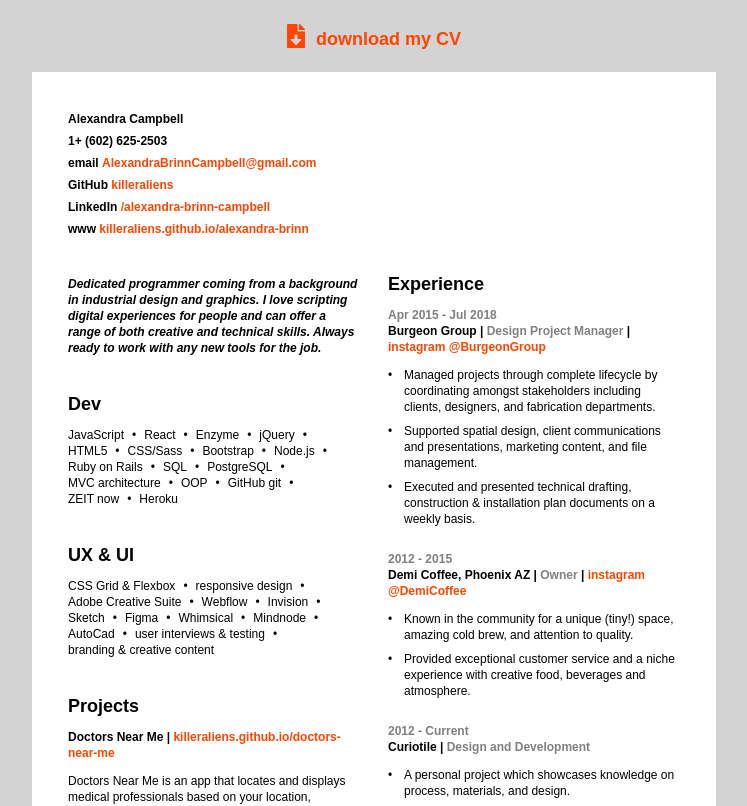
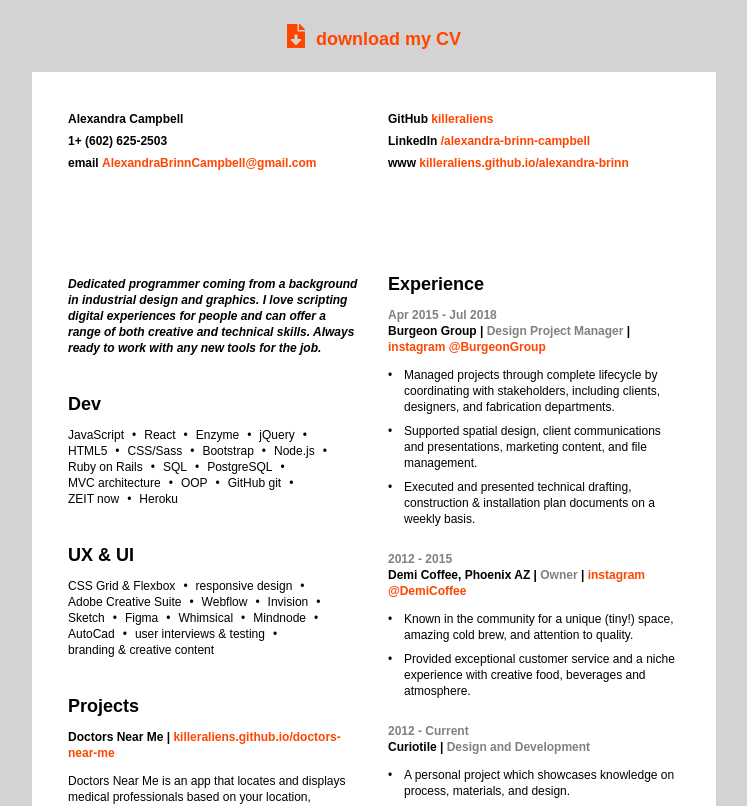
Before and after one commit to killeraliens/abc-cv, a React (Create React App) app: page / in a window 1280 px wide. Shown: the top 806 px of the page, without its empty margins (266-1013 px from the left). Built offline with nearby package versions, Linux system fonts and the light colour scheme.

Commit message:
minor changes before cleanup

```diff
--- a/src/App.js
+++ b/src/App.js
@@ -28,7 +28,9 @@ function App() {
 
             <div className="contact-lft">
               <section>
-                <ul className="contact-ul" style={{marginTop: 0}}>
+              {/*<h1 style={{marginTop: 0}}>Alexandra Campbell</h1>*/}
+
+             <ul className="contact-ul" style={{marginTop: 0}}>
                   <li><b>Alexandra Campbell</b></li>
                   <li><b>{store.contact.phone}</b></li>
                   <li>
@@ -36,6 +38,36 @@ function App() {
                     {' '}
                     <a href={store.contact.email.href} aria-label="link to email" >{store.contact.email.label}</a>
                   </li>
+
+                </ul>
+              </section>
+            </div>
+            <div className="contact-rt">
+              <section>
+                {/*<ul className="contact-ul" style={{marginTop: 0}}>
+                  <li style={{textAlign: 'right'}}>
+                    <a href={store.contact.github.href} aria-label="link to my Github">
+                      <FontAwesomeIcon icon={faGithubSquare}></FontAwesomeIcon>
+                    </a>
+                    {'  '}
+                    <a href={store.contact.linkedin.href} aria-label="link to my LinkedIn">
+                      <FontAwesomeIcon icon={faLinkedin}></FontAwesomeIcon>
+                    </a>
+                    {'  '}
+                    <a href={store.contact.email.href} aria-label="link to my Email">
+                      <FontAwesomeIcon icon={faEnvelope}></FontAwesomeIcon>
+                    </a>
+                    {'  '}
+                  </li>
+
+                </ul>*/}
+                 <ul className="contact-ul" style={{marginTop: 0}}>
+                  {/*<li><b>{store.contact.phone}</b></li>
+                  <li>
+                    <b>{store.contact.email.preLabel}</b>
+                    {' '}
+                    <a href={store.contact.email.href} aria-label="link to email" >{store.contact.email.label}</a>
+                  </li>*/}
                   <li>
                     <b>{store.contact.github.preLabel}</b>
                     {' '}
@@ -52,29 +84,9 @@ function App() {
                     <a href={store.contact.website.href} aria-label="link to my Website" target="_blank">{store.contact.website.label}</a>
                   </li>
                 </ul>
+
               </section>
             </div>
-            {/*<div className="contact-rt">
-              <section>
-                <ul className="contact-ul" style={{marginTop: 0}}>
-                  <li style={{textAlign: 'right'}}>
-                    <a href={store.contact.github.href} aria-label="link to my Github">
-                      <FontAwesomeIcon icon={faGithubSquare}></FontAwesomeIcon>
-                    </a>
-                    {'  '}
-                    <a href={store.contact.linkedin.href} aria-label="link to my LinkedIn">
-                      <FontAwesomeIcon icon={faLinkedin}></FontAwesomeIcon>
-                    </a>
-                    {'  '}
-                    <a href={store.contact.email.href} aria-label="link to my Email">
-                      <FontAwesomeIcon icon={faEnvelope}></FontAwesomeIcon>
-                    </a>
-                    {'  '}
-                  </li>
-
-                </ul>
-              </section>
-            </div>*/}
 
 
 
--- a/src/store.js
+++ b/src/store.js
@@ -74,7 +74,7 @@ export default {
       role: 'Design Project Manager',
       text: 'Burgeon group is a niche design & build firm with a stellar international reputation for the concept, design, and fabrication of children’s experience in the public library space. My role as design project manager included coordination between  client , design, and fabrication departments.  I worked closely with the CEO/lead designer contributing to client communications, design, and marketing, as well as executed the technical drafting, construction & installation plan documents for our inhouse fabrication teams.',
       textBullets2: [
-        'Managed projects through complete lifecycle by coordinating amongst stakeholders including clients, designers, and fabrication departments.',
+        'Managed projects through complete lifecycle by coordinating with stakeholders, including clients, designers, and fabrication departments.',
         'Supported spatial design, client communications and presentations, marketing content, and file management.',
         'Executed and presented technical drafting, construction & installation plan documents on a weekly basis.'
       ],
```
